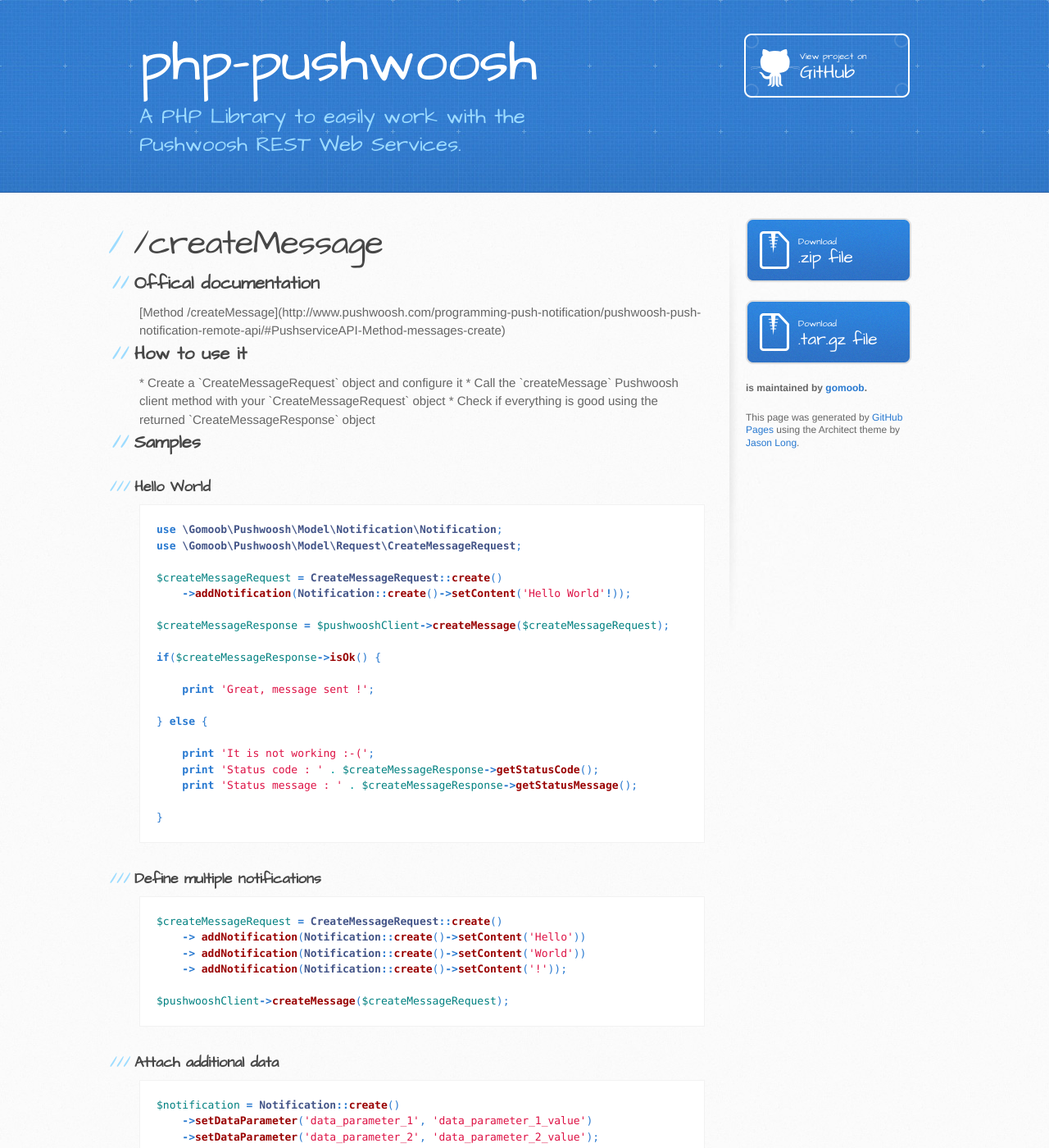
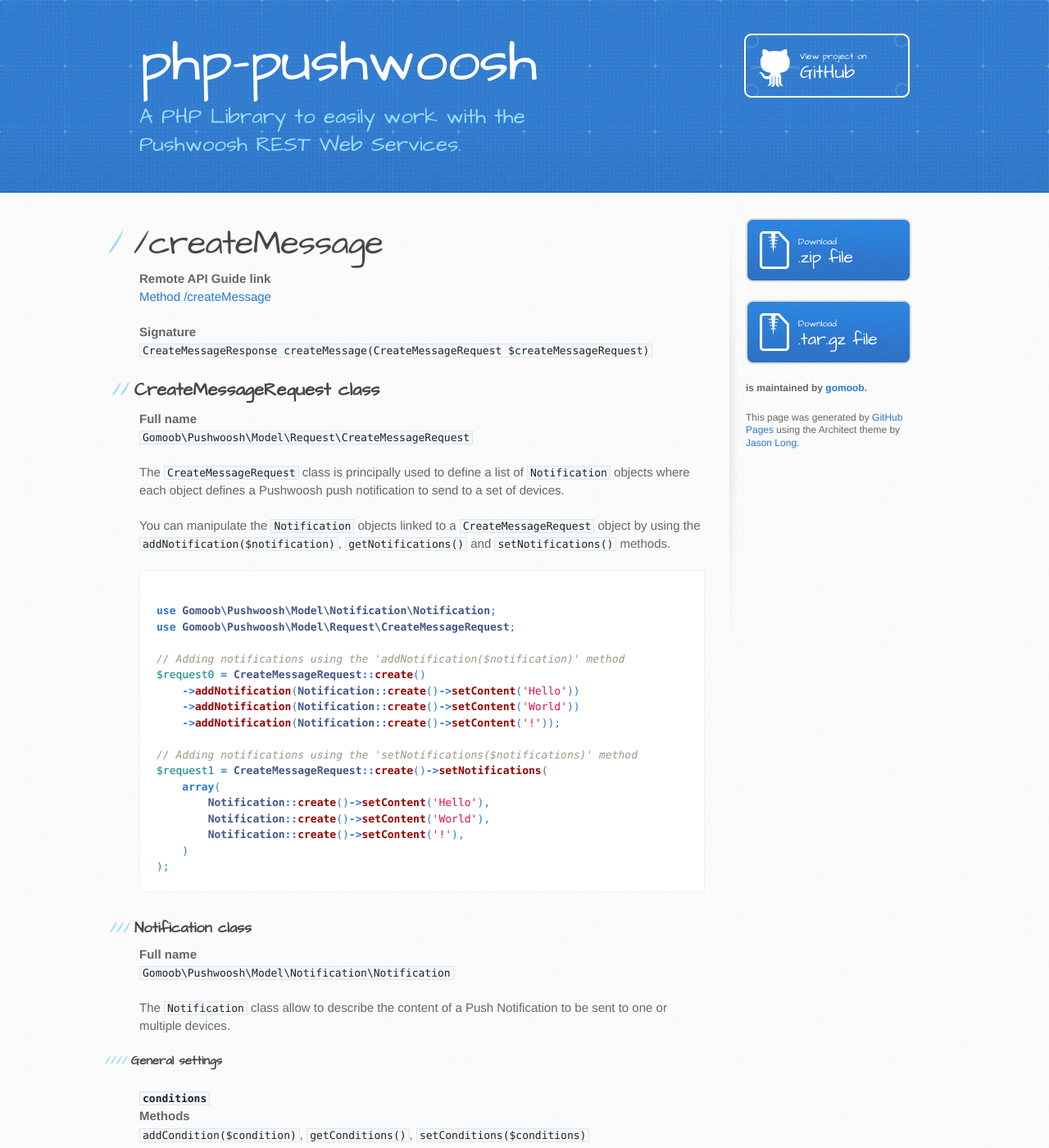
Before and after one commit to gomoob/php-pushwoosh, a Jekyll site: the page built from create-message.html, in a window 1280 px wide and 1400 px high. Shown: the whole window at 82% size. Built offline with Jekyll 4.4.1, drawn with Linux system fonts in a browser that asks for light colours; some of the changed text lies outside the part shown.

Commit message:
Continue documentation improvements.

```diff
--- a/Gemfile
+++ b/Gemfile
@@ -1,7 +1,2 @@
 source 'https://rubygems.org'
 gem 'github-pages'
-
-require 'rbconfig'
-if RbConfig::CONFIG['target_os'] =~ /mswin|mingw|cygwin/i
-  gem 'wdm', '>= 0.1.0'
-end
--- a/create-message.html
+++ b/create-message.html
@@ -5,72 +5,226 @@
 
 <h1>/createMessage</h1>
 
-<h2>Offical documentation</h2>
+<p>
+    <b style="font-weight: bold;">Remote API Guide link</b>
+    <br/>
+    <a href="http://www.pushwoosh.com/programming-push-notification/pushwoosh-push-notification-remote-api/#PushserviceAPI-Method-messages-create">
+        Method /createMessage
+    </a>
+</p>
+<p>
+    <b style="font-weight: bold;">Signature</b>
+    <br/>
+    <code>CreateMessageResponse createMessage(CreateMessageRequest $createMessageRequest)</code>
+</p>
 
-[Method /createMessage](http://www.pushwoosh.com/programming-push-notification/pushwoosh-push-notification-remote-api/#PushserviceAPI-Method-messages-create)
+<h2>CreateMessageRequest class</h2>
 
-<h2>How to use it</h2>
+<p>
+    <b style="font-weight: bold;">Full name</b>
+    <br/>
+    <code>Gomoob\Pushwoosh\Model\Request\CreateMessageRequest</code>
+</p>
+<p>
+    The <code>CreateMessageRequest</code> class is principally used to define a list of <code>Notification</code>
+    objects where each object defines a Pushwoosh push notification to send to a set of devices.
+</p>
+<p>
+    You can manipulate the <code>Notification</code> objects linked to a <code>CreateMessageRequest</code> object by
+    using the <code>addNotification($notification)</code>, <code>getNotifications()</code> and
+    <code>setNotifications()</code> methods.
+</p>
+{% highlight php %}
+<?php
+use Gomoob\Pushwoosh\Model\Notification\Notification;
+use Gomoob\Pushwoosh\Model\Request\CreateMessageRequest;
 
- * Create a `CreateMessageRequest` object and configure it
- * Call the `createMessage` Pushwoosh client method with your `CreateMessageRequest` object
- * Check if everything is good using the returned `CreateMessageResponse` object
+// Adding notifications using the 'addNotification($notification)' method
+$request0 = CreateMessageRequest::create()
+    ->addNotification(Notification::create()->setContent('Hello'))
+    ->addNotification(Notification::create()->setContent('World'))
+    ->addNotification(Notification::create()->setContent('!'));
 
-<h2>Samples</h2>
-
-<h3>Hello World</h3>
-
-{% highlight php %}
-
-use \Gomoob\Pushwoosh\Model\Notification\Notification;
-use \Gomoob\Pushwoosh\Model\Request\CreateMessageRequest;
-
-$createMessageRequest = CreateMessageRequest::create()
-    ->addNotification(Notification::create()->setContent('Hello World'!));
-
-$createMessageResponse = $pushwooshClient->createMessage($createMessageRequest);
-
-if($createMessageResponse->isOk() {
-
-    print 'Great, message sent !';
-
-} else {
-
-    print 'It is not working :-(';
-    print 'Status code : ' . $createMessageResponse->getStatusCode();
-    print 'Status message : ' . $createMessageResponse->getStatusMessage();
-
-}
+// Adding notifications using the 'setNotifications($notifications)' method
+$request1 = CreateMessageRequest::create()->setNotifications(
+    array(
+        Notification::create()->setContent('Hello'),
+        Notification::create()->setContent('World'),
+        Notification::create()->setContent('!'),
+    )
+);
+?>
 {% endhighlight %}
 
-<h3>Define multiple notifications</h3>
+<h3>Notification class</h3>
 
-{% highlight php %}
-$createMessageRequest = CreateMessageRequest::create()
-    -> addNotification(Notification::create()->setContent('Hello'))
-    -> addNotification(Notification::create()->setContent('World'))
-    -> addNotification(Notification::create()->setContent('!'));
+<p>
+    <b style="font-weight: bold;">Full name</b>
+    <br/>
+    <code>Gomoob\Pushwoosh\Model\Notification\Notification</code>
+</p>
+<p>
+    The <code>Notification</code> class allow to describe the content of a Push Notification to be sent to one or
+    multiple devices.
+</p>
 
-$pushwooshClient->createMessage($createMessageRequest);
-{% endhighlight %}
+<h4>General settings</h4>
+
+<br/>
+
+<p>
+	<code style="font-weight: bold;">
+	    conditions
+	</code>
+	<br/>
+	<font style="font-weight: bold">Methods</font>
+	<br/>
+	<code>addCondition($condition)</code>, <code>getConditions()</code>, <code>setConditions($conditions)</code>
+	<br/>
+	<font style="font-weight: bold">Samples</font>
+	<br/>
+	{% highlight php %}
+	<?php
+// Setting conditions with the 'addCondition' method
+$notification = Notification::create();
+$notification->addCondition(StringCondition::create('stringCondition')->eq('toto'));
+$notification->addCondition(InCondition::create('intCondition')->lte(15));
+$notification->addCondition(ListCondition::create('listCondition')->in('value 1', 'value 2', 'value 3'));
+
+// Setting conditions with the 'setConditions' method
+$notification = Notification::create()->setConditions(
+    array(
+        StringCondition::create('stringCondition')->eq('toto'),
+        IntCondition::create('intCondition')->lte(15),
+        ListCondition::create('listCondition')->in('value 1', 'value 2', 'value 3'));
+    )
+);
+	?>
+	{% endhighlight %}
+</p>
+
+<ul>
+    <li>
+        <code>content</code>
+        <br/>
+        Methods
+        <br/>
+        <code>getContent()</code>, <code>setContent($content)</code>
+        <br/>
+        <br/>
+    </li>
+    <li>
+        <code>data</code>
+        <br/>
+        <br/>
+    </li>
+    <li>
+        <code>devices</code>
+        <br/>
+        Methods
+        <br/>
+        <code>addDevice($device)</code>, <code>getDevices()</code>, <code>setDevices($devices)</code>
+        <br/>
+        <br/>
+    </li>
+    <li>
+        <code>filter</code>
+        <br/>
+        Methods
+        <br/>
+        <code>getFilter()</code>, <code>setFilter($filter)</code>
+        <br/>
+        <br/>
+    </li>
+    <li>
+        <code>ignoreUserTimezone</code>
+        <br/>
+        Methods
+        <br/>
+        <code>isIgnoreUserTimezone()</code>, <code>setIgnoreUserTimezone($ignoreUserTimezone)</code>
+        <br/>
+        <br/>
+    </li>
+    <li>
+        <code>link</code>
+        <br/>
+        Methods
+        <br/>
+        <code>getLink()</code>, <code>setLink($link)</code>
+        <br/>
+        <br/>
+    </li>
+    <li>
+        <code>minimizeLink</code>
+        <br/>
+        Methods
+        <br/>
+        <code>getMinimizeLink()</code>, <code>setMinimizeLink($minimizeLink)</code>
+        <br/>
+        <br/>
+    </li>
+    <li>
+        <code>pageId</code>
+        <br/>
+        Methods
+        <br/>
+        <code>getPageId()</code>, <code>setPageId($pageId)</code>
+        <br/>
+        <br/>
+    </li>
+    <li>
+        <code>platforms</code>
+        <br/>
+        <br/>
+    </li>
+    <li>
+        <code>sendDate</code>
+        <br/>
+        <br/>
+    </li>
+</ul>
+
+<h4>Specific platform settings</h4>
+
+<h5>Amazon</h5>
+
+<h5>Android</h5>
+
+<h5>BlackBerry</h5>
+
+<h5>iOS</h5>
+
+<h5>Mac OS X</h5>
+
+<h5>Safari</h5>
+
+<h5>Windows Notification Service</h5>
+
+<h5>Windows Phone</h5>
+
+<h2><code>CreateMessageResponse</code> class</h2>
 
 <h3>Attach additional data</h3>
 
 {% highlight php %}
-
+<?php
 $notification = Notification::create()
     ->setDataParameter('data_parameter_1', 'data_parameter_1_value')
     ->setDataParameter('data_parameter_2', 'data_parameter_2_value');
 
 $pushwooshClient->createMessage(CreateMessageRequest::create()->addNotification($notification));
+?>
 {% endhighlight %}
 
 <h3>Send to only specific devices</h3>
 
 {% highlight php %}
+<?php
 $notification = Notification::create()
     ->addDevice('DEVICE_TOKEN_1')
     ->addDevice('DEVICE_TOKEN_2')
     ->addDevice('DEVICE_TOEKN_3');
 
 $pushwooshClient->createMessage(CreateMessageRequest::create()->addNotification($notification));
+?>
 {% endhighlight %}
--- /dev/null
+++ b/delete-message.html
@@ -0,0 +1,6 @@
+---
+layout: default
+title: /deleteMessage
+---
+
+<h1>/deleteMessage</h1>
--- /dev/null
+++ b/get-nearest-zone.html
@@ -0,0 +1,6 @@
+---
+layout: default
+title: /getNearestZone
+---
+
+<h1>/getNearestZone</h1>
--- /dev/null
+++ b/push-stat.html
@@ -0,0 +1,6 @@
+---
+layout: default
+title: /pushStat
+---
+
+<h1>/pushStat</h1>
--- /dev/null
+++ b/register-device.html
@@ -0,0 +1,6 @@
+---
+layout: default
+title: /registerDevice
+---
+
+<h1>/registerDevice</h1>
--- /dev/null
+++ b/set-badge.html
@@ -0,0 +1,6 @@
+---
+layout: default
+title: /setBadge
+---
+
+<h1>/setBadge</h1>
--- /dev/null
+++ b/set-tags.html
@@ -0,0 +1,6 @@
+---
+layout: default
+title: /setTags
+---
+
+<h1>/setTags</h1>
--- /dev/null
+++ b/unregister-device.html
@@ -0,0 +1,6 @@
+---
+layout: default
+title: /unregisterDevice
+---
+
+<h1>/unregisterDevice</h1>
```
Also changed, not shown: index.html (+11 -33 lines).
